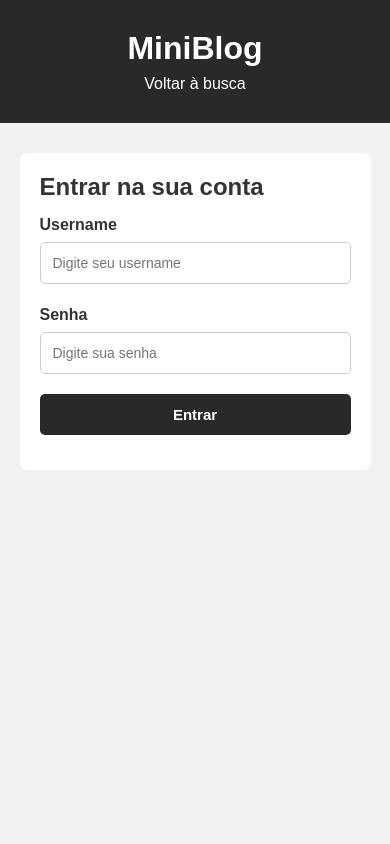
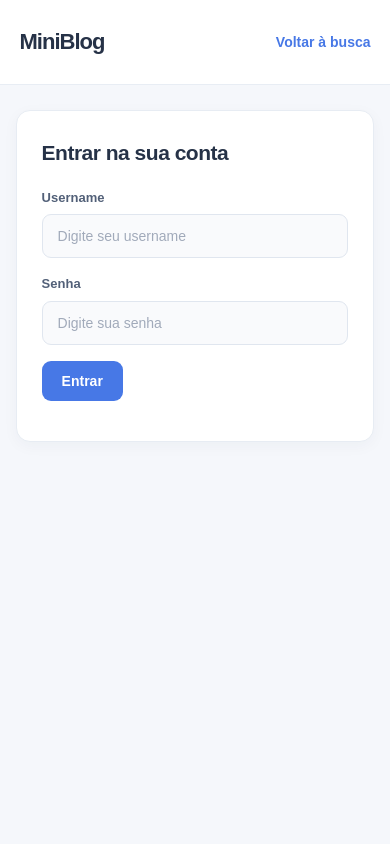
Before and after one commit to claratarga/Projeto2_BackEnd, a Flask app: page /login in a window 390 px wide. Run offline with Flask 3, Linux system fonts and the light colour scheme.

Commit message:
Melhora o visual das páginas do MiniBlog

```diff
--- a/static/style.css
+++ b/static/style.css
@@ -1,3 +1,6 @@
+
+/* CONFIGURAÇÕES GERAIS */
+
 * {
     margin: 0;
     padding: 0;
@@ -6,145 +9,341 @@
 
 body {
     font-family: Arial, sans-serif;
-    background-color: #f2f2f2;
-    color: #333;
+    background-color: #F5F7FB;
+    color: #263247;
+    min-height: 100vh;
+    line-height: 1.6;
 }
 
+/* CABEÇALHO */
+
 header {
-    background-color: #292929;
-    color: white;
-    text-align: center;
-    padding: 30px;
+    background-color: #FFFFFF;
+    min-height: 85px;
+    padding: 20px 8%;
+    display: flex;
+    justify-content: space-between;
+    align-items: center;
+    border-bottom: 1px solid #E8EDF4;
 }
 
 header h1 {
-    margin-bottom: 8px;
+    font-size: 25px;
+    color: #263247;
+    letter-spacing: -1px;
+}
+
+header h1 span {
+    color: #4778E6;
+}
+
+header p {
+    color: #8490A3;
+    font-size: 13px;
 }
 
 header a {
-    color: white;
+    color: #4778E6;
     text-decoration: none;
+    font-size: 14px;
+    font-weight: 600;
 }
 
-nav {
-    margin-top: 10px;
+header a:hover {
+    color: #2858C5;
 }
+
+/* CONTEÚDO PRINCIPAL */
 
 main {
     width: 90%;
-    max-width: 700px;
-    margin: 30px auto;
+    max-width: 1000px;
+    margin: 45px auto;
 }
 
-section {
-    background-color: white;
-    padding: 20px;
-    margin-bottom: 20px;
-    border-radius: 8px;
+/* TÍTULOS */
+
+h2 {
+    font-size: 21px;
+    color: #263247;
+    margin-bottom: 18px;
+    letter-spacing: -0.5px;
 }
 
-h2 {
-    margin-bottom: 15px;
+h3 {
+    color: #263247;
+    font-size: 16px;
 }
 
-input {
+/* SEÇÕES E CARTÕES */
+
+section {
+    background-color: #FFFFFF;
+    padding: 28px;
+    border: 1px solid #E7ECF3;
+    border-radius: 14px;
+    margin-bottom: 24px;
+    box-shadow: 0 4px 15px rgba(30, 50, 80, 0.04);
+}
+
+/* PÁGINA INICIAL */
+
+#area-login,
+#area-cadastro {
+    min-width: 0;
+}
+
+#area-login h2,
+#area-cadastro h2 {
+    margin-bottom: 20px;
+}
+
+#area-login,
+#area-cadastro {
+    display: flex;
+    flex-direction: column;
+}
+
+#area-login {
+    grid-area: login;
+}
+
+#area-cadastro {
+    grid-area: cadastro;
+}
+
+main:has(#area-login) {
+    max-width: 850px;
+}
+
+main:has(#area-login) > #area-login,
+main:has(#area-login) > #area-cadastro {
+    display: none;
+}
+
+main:has(#area-login) > #area-postagem,
+main:has(#area-login) > #lista-postagens {
     width: 100%;
-    padding: 12px;
+}
+
+/* CAMPOS */
+
+input,
+textarea {
+    width: 100%;
+    padding: 13px 15px;
+    margin-bottom: 16px;
+    border: 1px solid #E0E6EF;
+    border-radius: 9px;
+    background-color: #F9FAFC;
+    color: #263247;
+    font-family: Arial, sans-serif;
+    font-size: 14px;
+    outline: none;
+    transition: 0.2s;
+}
+
+input::placeholder,
+textarea::placeholder {
+    color: #A1AABA;
+}
+
+input:focus,
+textarea:focus {
+    background-color: #FFFFFF;
+    border-color: #4778E6;
+    box-shadow: 0 0 0 3px rgba(71, 120, 230, 0.10);
+}
+
+label {
+    display: block;
+    font-size: 13px;
+    font-weight: 600;
+    color: #526078;
+    margin-bottom: 6px;
+}
+
+textarea {
+    min-height: 140px;
+    resize: vertical;
+}
+
+/* BOTÕES */
+
+button {
+    padding: 12px 20px;
+    border: none;
+    border-radius: 9px;
+    background-color: #4778E6;
+    color: #FFFFFF;
+    font-size: 14px;
+    font-weight: 600;
+    cursor: pointer;
+    transition: 0.2s;
+}
+
+button:hover {
+    background-color: #315FC9;
+    transform: translateY(-1px);
+}
+
+button:active {
+    transform: translateY(0);
+}
+
+/* POSTAGENS */
+
+#area-postagem {
+    display: none;
+}
+
+#area-postagem button {
+    margin-right: 8px;
+}
+
+#lista-postagens {
+    background: transparent;
+    border: none;
+    box-shadow: none;
+    padding: 0;
+}
+
+.postagem {
+    background-color: #FFFFFF;
+    padding: 23px;
+    margin-bottom: 16px;
+    border: 1px solid #E7ECF3;
+    border-radius: 12px;
+    box-shadow: 0 3px 12px rgba(30, 50, 80, 0.03);
+}
+
+.postagem strong {
+    display: block;
+    color: #4778E6;
+    font-size: 14px;
     margin-bottom: 10px;
-    border: 1px solid #ccc;
-    border-radius: 5px;
+}
+
+.postagem p {
+    color: #46536A;
+    overflow-wrap: anywhere;
+    margin-bottom: 12px;
+}
+
+.postagem small {
+    color: #98A3B3;
+    font-size: 12px;
+}
+
+/* LOGIN */
+
+main:has(#botao-login) {
+    max-width: 430px;
+}
+
+main:has(#botao-login) section {
+    padding: 35px;
+}
+
+#mensagem-login {
+    margin-top: 15px;
+    font-size: 13px;
+    text-align: center;
+    color: #526078;
+}
+
+/* PERFIL */
+
+#perfil {
+    text-align: center;
+    padding: 40px 25px;
+}
+
+#nome-usuario {
+    font-size: 26px;
+    margin-bottom: 5px;
+}
+
+#username {
+    color: #8490A3;
     font-size: 14px;
 }
 
-button {
-    background-color: #292929;
-    color: white;
-    border: none;
-    padding: 12px 18px;
-    border-radius: 5px;
-    cursor: pointer;
+/* BUSCA DE USUÁRIOS */
+
+#area-conta {
+    display: flex;
+    align-items: center;
+    gap: 15px;
 }
 
-button:hover {
-    background-color: #444;
+#area-conta span {
+    color: #526078;
+    font-size: 13px;
+}
+
+#botao-logout {
+    background-color: #FCECEC;
+    color: #C44848;
+}
+
+#botao-logout:hover {
+    background-color: #F7DADA;
 }
 
 .usuario {
-    border-bottom: 1px solid #ddd;
-    padding: 15px 0;
+    padding: 18px 0;
+    border-bottom: 1px solid #E8EDF4;
 }
 
 .usuario:last-child {
     border-bottom: none;
 }
 
+.usuario p {
+    color: #8490A3;
+    font-size: 13px;
+}
+
 .usuario a {
     display: inline-block;
-    margin-top: 8px;
-    color: #333;
+    margin-top: 9px;
+    color: #4778E6;
+    font-size: 13px;
+    font-weight: 600;
+    text-decoration: none;
 }
 
-.postagem {
-    border-bottom: 1px solid #ddd;
-    padding: 15px 0;
+.usuario a:hover {
+    text-decoration: underline;
 }
 
-.postagem:last-child {
-    border-bottom: none;
+/* RESPONSIVIDADE */
+
+@media (max-width: 650px) {
+    header {
+        padding: 18px 5%;
     }
 
-#mensagem-login {
-    margin-top: 12px;
+    main {
+        width: 92%;
+        margin: 25px auto;
     }
 
-#area-conta span {
-    margin-right: 10px;
+    section {
+        padding: 22px;
+    }
+
+    header h1 {
+        font-size: 22px;
+    }
+
+    main:has(#botao-login) section {
+        padding: 25px;
     }
 
     #area-conta {
-    display: flex;
-    align-items: center;
-    justify-content: center;
-    gap: 15px;
-    margin-top: 15px;
+        flex-wrap: wrap;
+        justify-content: flex-end;
     }
-
-#botao-logout {
-    background-color: #c0392b;
-    color: white;
-    font-weight: bold;
-    padding: 12px 24px;
-    border-radius: 6px;
-    border: 2px solid white;
-    cursor: pointer;
 }
-
-#botao-logout:hover {
-    background-color: #962d22;
-    transform: scale(1.05);
-}
-
-/* Tela de login */
-
-#login-username,
-#login-password {
-    margin-top: 8px;
-}
-
-section label {
-    display: block;
-    font-weight: bold;
-    margin-top: 12px;
-}
-
-#botao-login {
-    width: 100%;
-    margin-top: 10px;
-    font-size: 15px;
-    font-weight: bold;
-}
-
-#mensagem-login {
-    margin-top: 15px;
-    text-align: center;
-}
```
Also changed, not shown: static/script.js (line endings or trailing spaces), templates/index.html (line endings or trailing spaces). Lines whose indentation alone changed are shown as unchanged.
